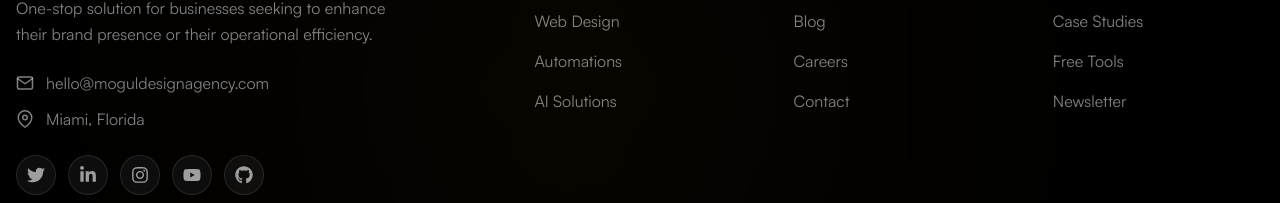
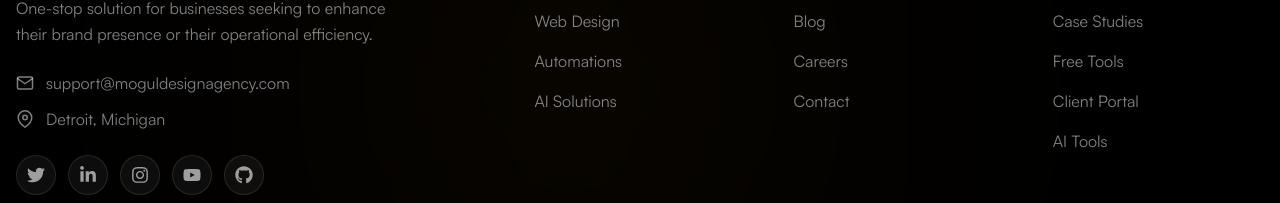
Before and after one commit to moguldesignsjordan/mdawebsite, a Next.js app: page / in a window 1280 px wide. Shown: the part 6517-6720 px from the top of the page. Built offline with nearby package versions, Linux system fonts and the light colour scheme.

Commit message:
Initial commit: Design, Automations, and Web Design pages

```diff
--- a/app/components/Footer.js
+++ b/app/components/Footer.js
@@ -25,16 +25,17 @@
       { name: 'Shop', href: '/shop' },
       { name: 'Case Studies', href: '/projects' },
       { name: 'Free Tools', href: '/tools' },
-      { name: 'Newsletter', href: '/newsletter' },
+      { name: 'Client Portal', href: 'https://portal.moguldesignagency.com/login' },
+      { name: 'AI Tools', href: '/newsletter' },
     ],
   };
 
   const socialLinks = [
     { icon: FaTwitter, href: '#', label: 'Twitter' },
-    { icon: FaLinkedinIn, href: '#', label: 'LinkedIn' },
-    { icon: FaInstagram, href: '#', label: 'Instagram' },
+    { icon: FaLinkedinIn, href: 'https://www.linkedin.com/company/mogul-designs-agency/', label: 'LinkedIn' },
+    { icon: FaInstagram, href: 'https://www.instagram.com/moguldesignagency', label: 'Instagram' },
     { icon: FaYoutube, href: '#', label: 'YouTube' },
-    { icon: FaGithub, href: '#', label: 'GitHub' },
+    { icon: FaGithub, href: 'https://github.com/moguljordan', label: 'GitHub' },
   ];
 
   return (
@@ -61,13 +62,13 @@
 
             {/* Contact Info */}
             <div className="space-y-3 mb-6">
-              <a href="mailto:hello@moguldesignagency.com" className="flex items-center gap-3 text-white/50 hover:text-primary transition-colors">
+              <a href="mailto:info@moguldesignagency.com" className="flex items-center gap-3 text-white/50 hover:text-primary transition-colors">
                 <FiMail size={18} />
-                hello@moguldesignagency.com
+                support@moguldesignagency.com
               </a>
               <div className="flex items-center gap-3 text-white/50">
                 <FiMapPin size={18} />
-                Miami, Florida
+                Detroit, Michigan
               </div>
             </div>
 
--- a/app/layout.js
+++ b/app/layout.js
@@ -1,7 +1,7 @@
 import './globals.css';
 import Header from './components/Header';
 import Footer from './components/Footer';
-import { ShopProvider } from '@/context/ShopContext';
+import { ShopProvider } from '../context/ShopContext';
 
 export const metadata = {
   title: 'Mogul Design Agency',
```
Also changed, not shown: jsconfig.json (added, +8 -0 lines).
